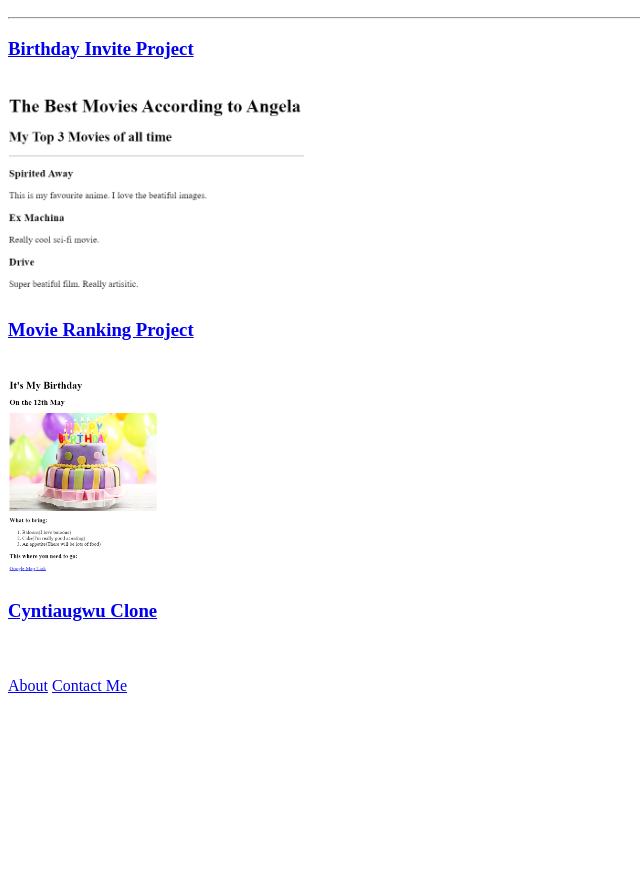
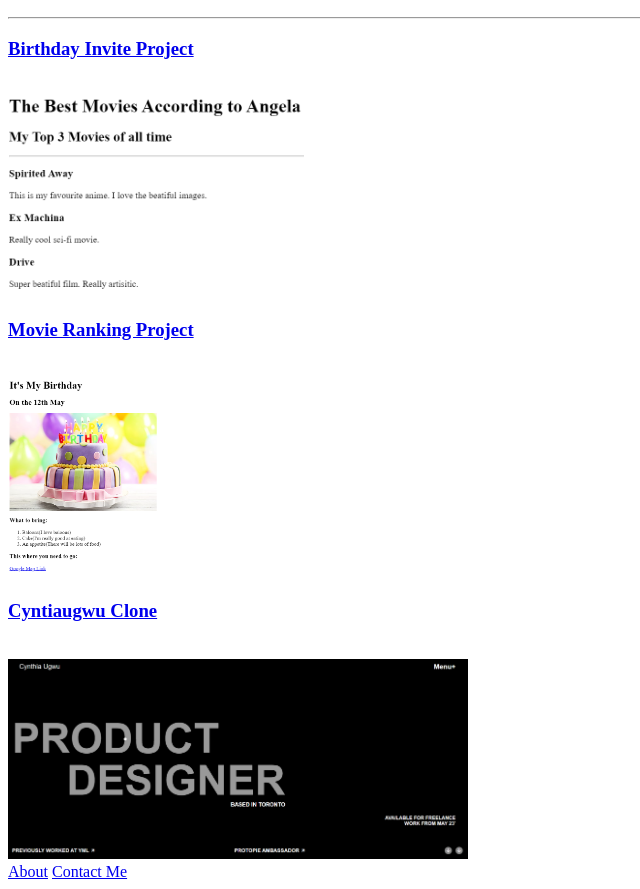
Before and after one commit to anujsamdariya07/HTML-Portfolio, a plain HTML site: page index.html in a window 1280 px wide. Shown: the part 110-999 px from the top of the page, without its empty margins (0-640 px from the left). Before the commit the page ends 813 px from the top, so only its background shows below. Drawn offline with Linux system fonts and the light colour scheme.

Commit message:
Update index.html

```diff
--- a/index.html
+++ b/index.html
@@ -30,7 +30,7 @@
         <h3>Cyntiaugwu Clone</h3>
     </a>
     <br />
-    <img src = "" height = 200 />
+    <img src = "Screenshot 2023-11-16 131429.png" height = 200 />
     <br />
 
     <!-- TODO 4: Add titles/subtitles etc. -->
```
